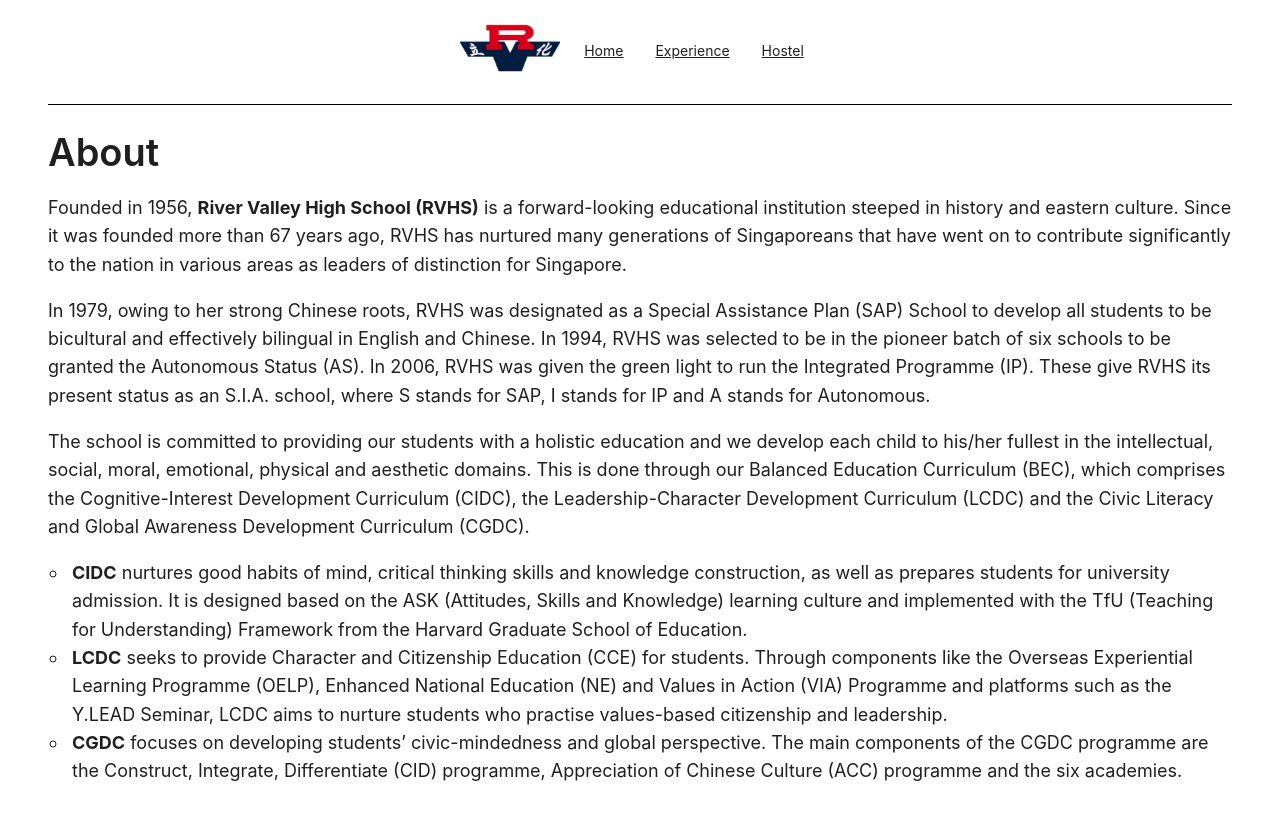
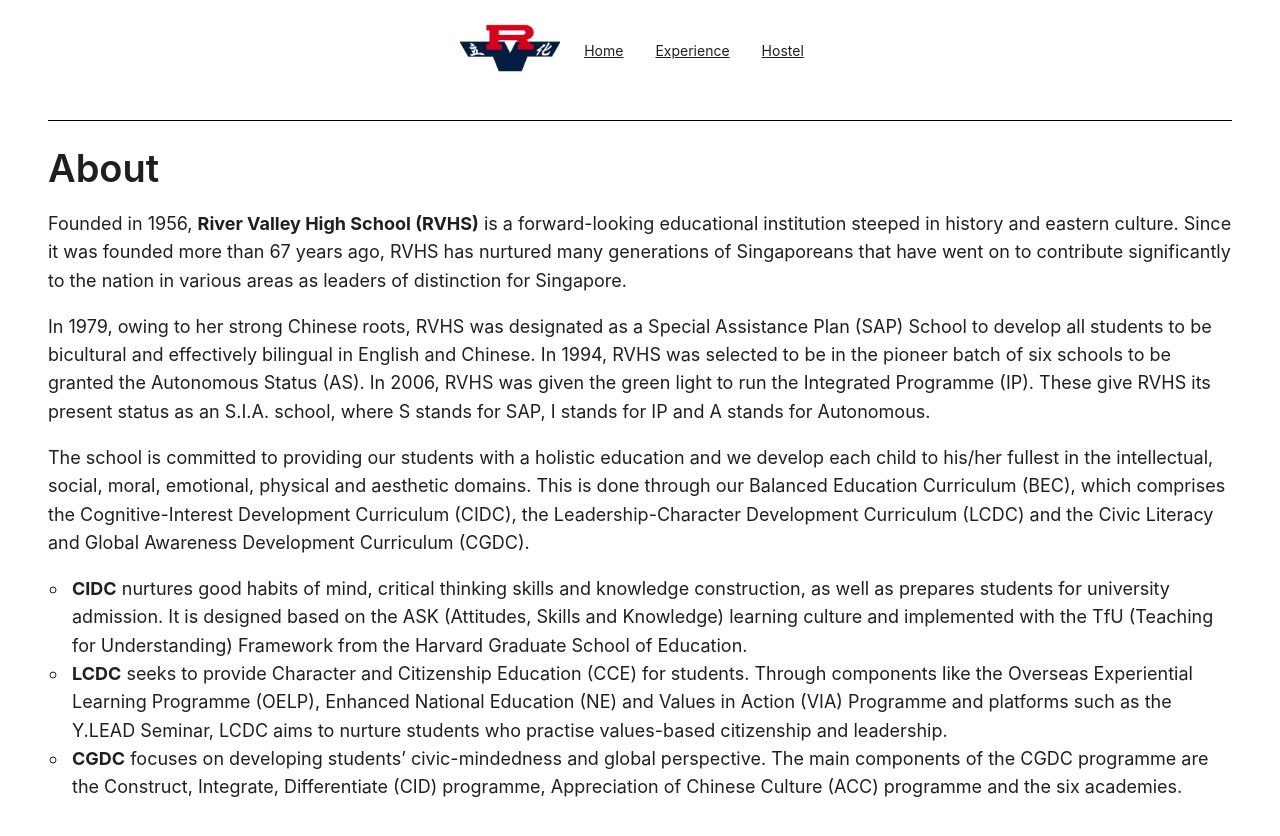
Before and after one commit to damiancxliew/rvscholar-website, a React (Vite) app in the folder client/: page / in a window 1280 px wide. Shown: the top 836 px of the page. Built offline with nearby package versions, Linux system fonts and the light colour scheme; no server answers; the HTML template or start-up script is replaced by a standard one.

Commit message:
Changes to be committed: 	modified:   client/src/components/Home.tsx 	modified:   client/src/components/Hostel.tsx 	modified:   client/src/components/Intro.tsx
Changes not staged for commit:
	modified:   client/src/components/Hostel.tsx

```diff
--- a/client/src/components/Home.tsx
+++ b/client/src/components/Home.tsx
@@ -40,7 +40,7 @@
       <Header style={headerStyle}>
         <div className="demo-logo" />
         <Space>
-          <Image preview={false} width={100} src={myimage} />
+          <Image preview={false} width={"100px"} src={myimage} />
           <Menu
             theme="light"
             mode="horizontal"
@@ -58,7 +58,7 @@
             background: colorBgContainer,
             backgroundColor: "#fff",
             minHeight: 0,
-            padding: 0,
+            padding: 8,
             borderRadius: borderRadiusLG,
           }}
         ></div>
--- a/client/src/components/Hostel.tsx
+++ b/client/src/components/Hostel.tsx
@@ -31,7 +31,7 @@
       <Title className="carousel" level={3}>
         Memories we share
       </Title>
-      <Carousel autoplay style={{ padding: "20px" }}>
+      <Carousel autoplay style={{ padding: "20px", flex:"auto"}}>
         <div>
           <h3 style={contentStyle}>
             <Image
--- a/client/src/components/Intro.tsx
+++ b/client/src/components/Intro.tsx
@@ -72,8 +72,8 @@
       <div className="react-player">
         <ReactPlayer
           // className="player"
-          // width="500px%"
-          // height="400px"
+          // height="100%"
+          // width="30%"
           url={videosrc}
           controls={true}
           // light is usefull incase of dark mode
```
